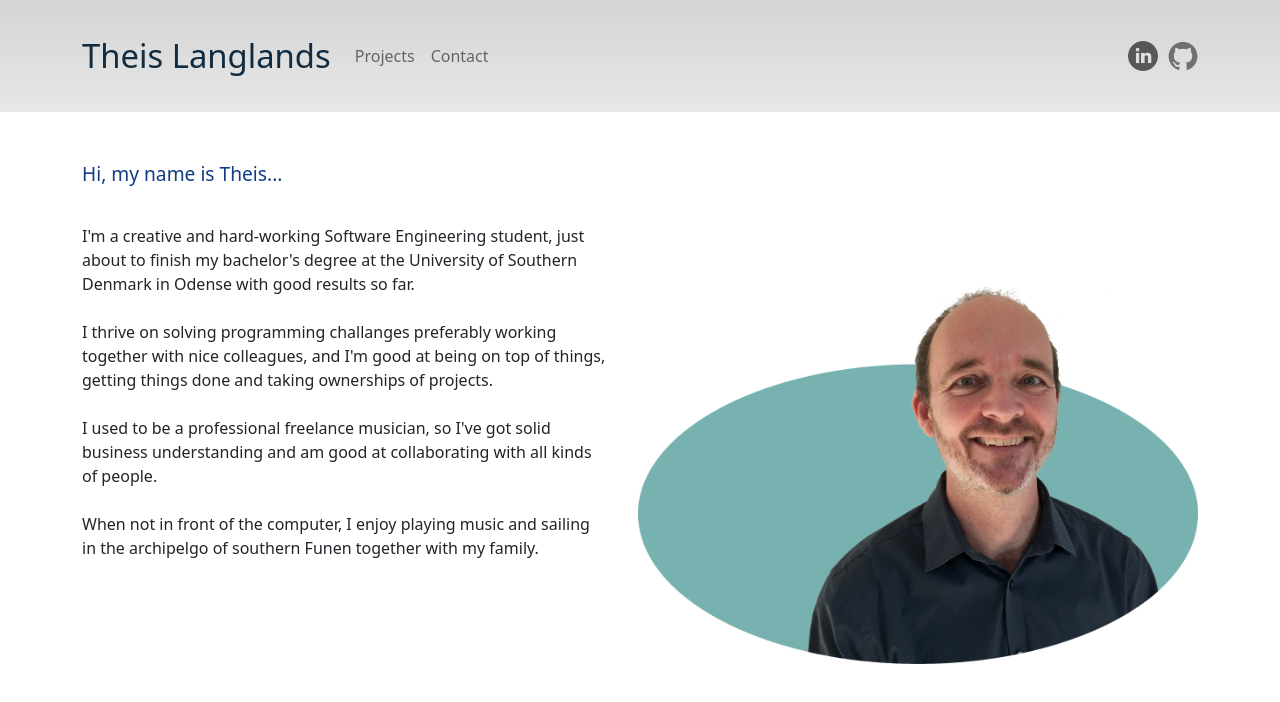
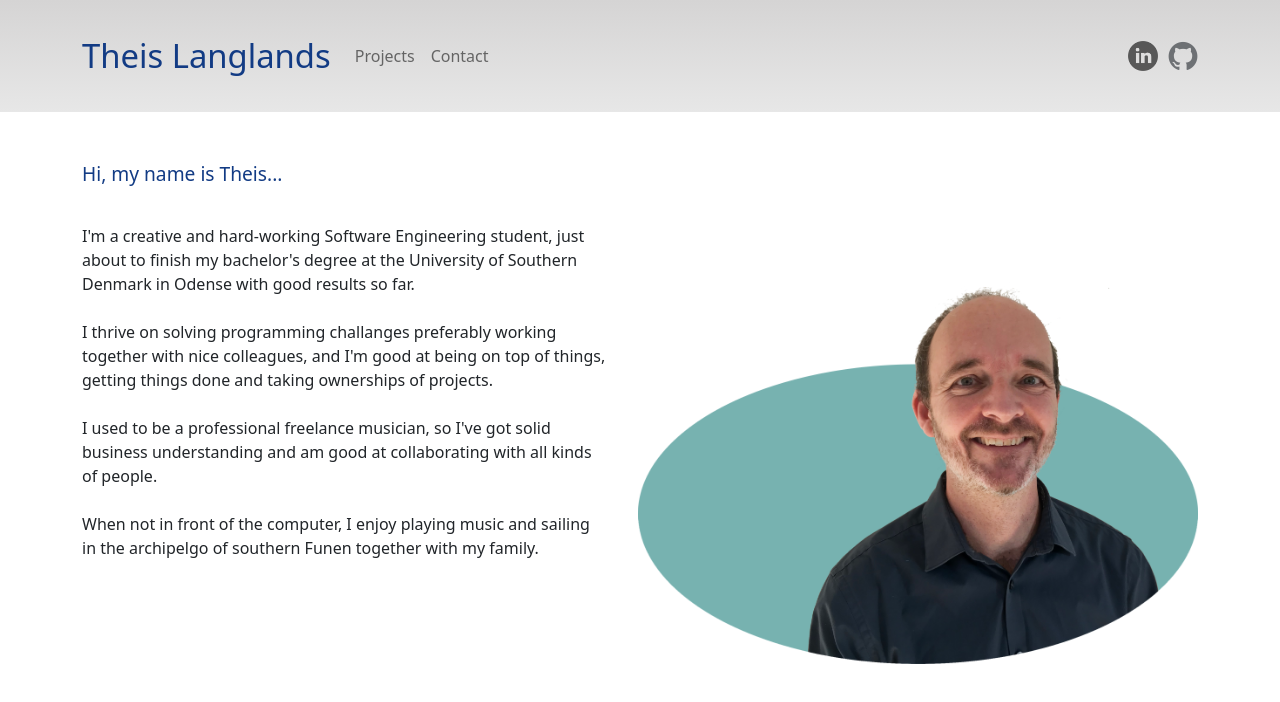
Before and after one commit to theislanglands/Portefolio, a React (Create React App) app: page / in a window 1280 px wide. Shown: the top 702 px of the page. Built offline with nearby package versions, Linux system fonts and the light colour scheme.

Commit message:
burger menu collapse on selection

```diff
--- a/src/components/navbar/NavigationComponent.css
+++ b/src/components/navbar/NavigationComponent.css
@@ -7,11 +7,15 @@
   }
 
   .navigation .navbar-brand {
-    color: #112C40;
+    color: #123B84;;
     font-size:calc(20px + 1vw);
     white-space: pre-line;
   }
   .navigation .navbar-brand:hover {
+    color: #123B84;
+  }
+
+  .navigation-brand {
     color: #123B84;
   }
 
--- a/src/components/navbar/NavigationComponent.js
+++ b/src/components/navbar/NavigationComponent.js
@@ -10,10 +10,12 @@ import {LinkContainer} from 'react-router-bootstrap'
 
 function NavigationComponent() {
   return (
-    <Navbar expand="lg" className="navigation">
+    <Navbar className="navigation" collapseOnSelect expand="lg">
       <Container>
         <LinkContainer to="/">
-        <Navbar.Brand>Theis Langlands</Navbar.Brand>
+          <Nav.Link>
+            <Navbar.Brand>Theis Langlands</Navbar.Brand>
+        </Nav.Link>
         </LinkContainer>
         <Navbar.Toggle aria-controls="basic-navbar-nav" />
         <Navbar.Collapse id="basic-navbar-nav">
```
